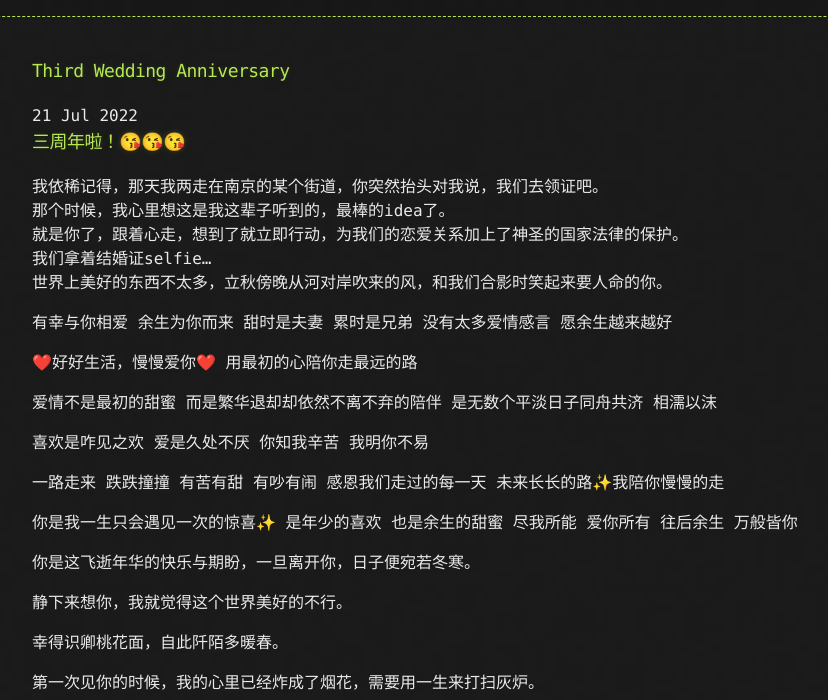
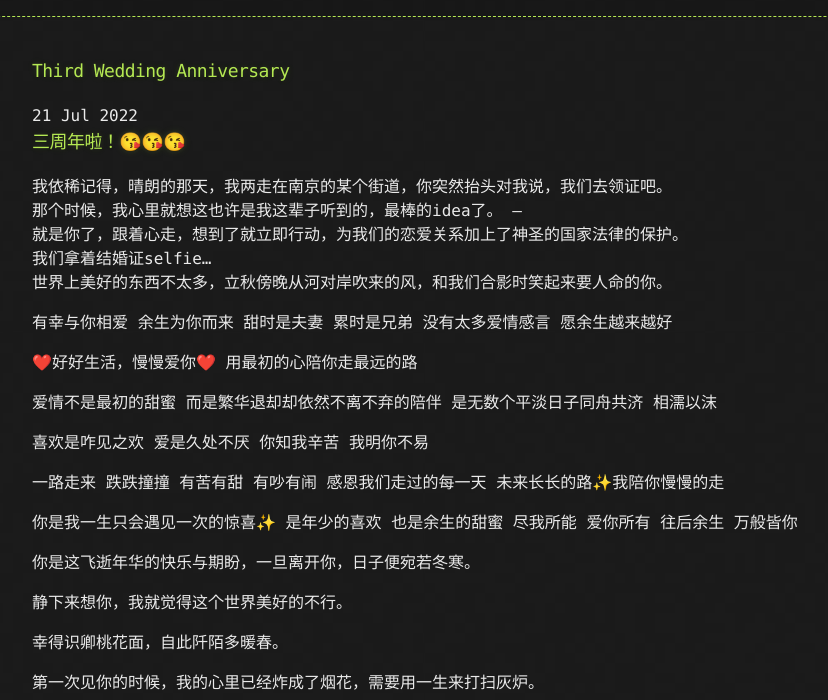
Before and after one commit to brzermr/brzermr.github.io, a Jekyll site: the page built from _posts/2022-07-21-Third-Wedding-Anniversary.md, in a window 1280 px wide and 900 px high, cut to the strip 200-900 px from the top of the window. Shown: the whole strip, without its empty margins (108-936 px from the left). Built offline with Jekyll 4.4.1, drawn with Linux system fonts in a browser that asks for light colours; comment, search, counter and statistics services are not loaded.

Commit message:
Update 2022-07-21-Third-Wedding-Anniversary.md

```diff
--- a/_posts/2022-07-21-Third-Wedding-Anniversary.md
+++ b/_posts/2022-07-21-Third-Wedding-Anniversary.md
@@ -1,7 +1,8 @@
 ### 三周年啦！😘😘😘
 
-我依稀记得，那天我两走在南京的某个街道，你突然抬头对我说，我们去领证吧。
-那个时候，我心里想这是我这辈子听到的，最棒的idea了。
+我依稀记得，晴朗的那天，我两走在南京的某个街道，你突然抬头对我说，我们去领证吧。
+那个时候，我心里就想这也许是我这辈子听到的，最棒的idea了。
+---
 就是你了，跟着心走，想到了就立即行动，为我们的恋爱关系加上了神圣的国家法律的保护。
 我们拿着结婚证selfie...
 世界上美好的东西不太多，立秋傍晚从河对岸吹来的风，和我们合影时笑起来要人命的你。
```
